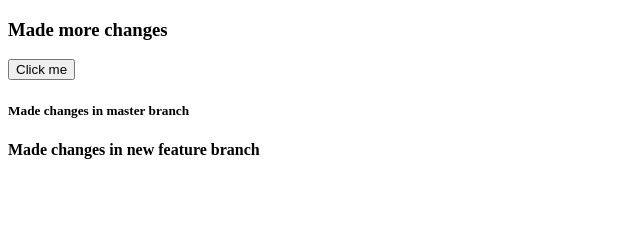
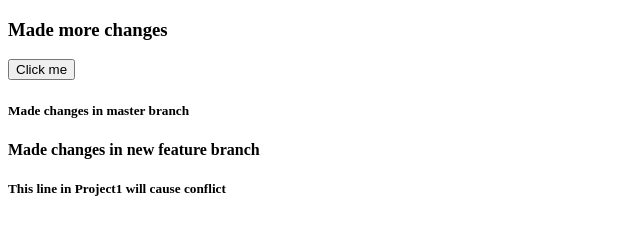
Before and after one commit to yash-hbwsl/git_assignment, a plain HTML site: page index.html in a window 1280 px wide. Shown: the whole page, without its empty margins (0-640 px from the left). Drawn offline with Linux system fonts and the light colour scheme.

Commit message:
added last line

```diff
--- a/index.html
+++ b/index.html
@@ -10,5 +10,7 @@
     <button id="btn">Click me</button>
     <h5>Made changes in master branch</h5>
     <h4>Made changes in new feature branch</h4>
+
+    <h5>This line in Project1 will cause conflict</h5>
 </body>
 </html>
```
